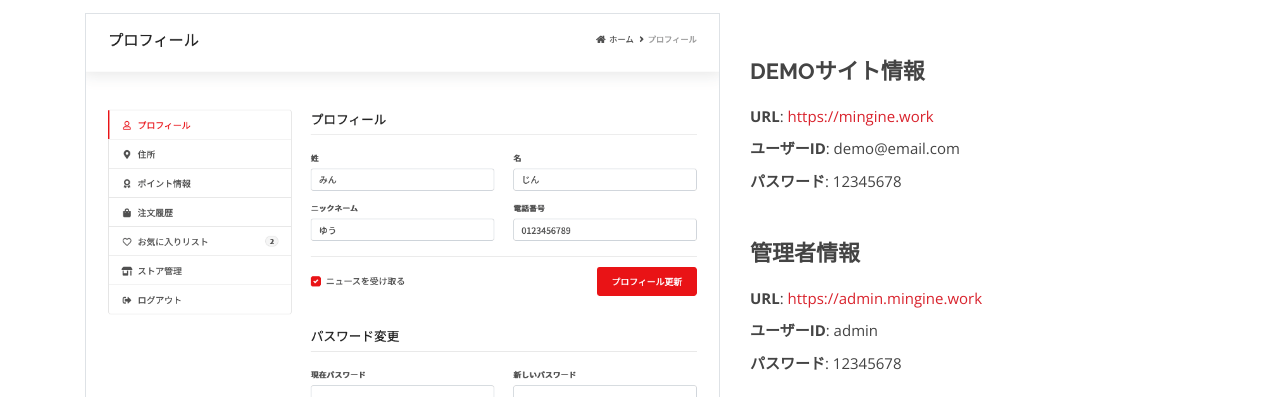
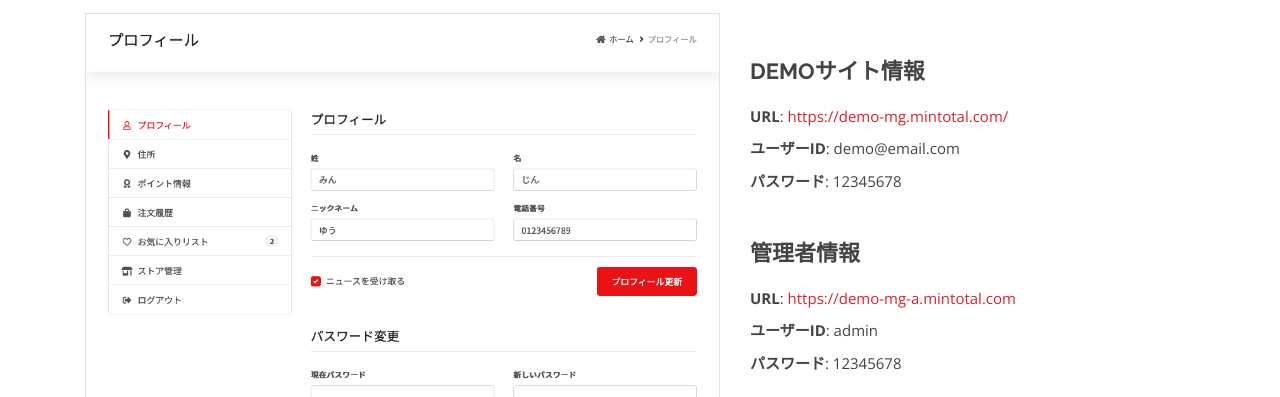
Before and after one commit to MinUFO/minshop, a Jekyll site: the page built from demo.html, in a window 1280 px wide and 1184 px high. Shown: the part 207-604 px from the top of the window. Built offline with Jekyll 4.4.1, drawn with Linux system fonts in a browser that asks for light colours; some of the changed lines change nothing that is shown.

Commit message:
update demo site

```diff
--- a/demo.html
+++ b/demo.html
@@ -1,10 +1,10 @@
 ---
 title: デモサイト
 layout: page
-front_url: https://mingine.work
+front_url: https://demo-mg.mintotal.com/
 front_user: demo@email.com
 front_pass: 12345678
-admin_url: https://admin.mingine.work
+admin_url: https://demo-mg-a.mintotal.com
 admin_id: admin
 admin_pass: 12345678
 ---
```
